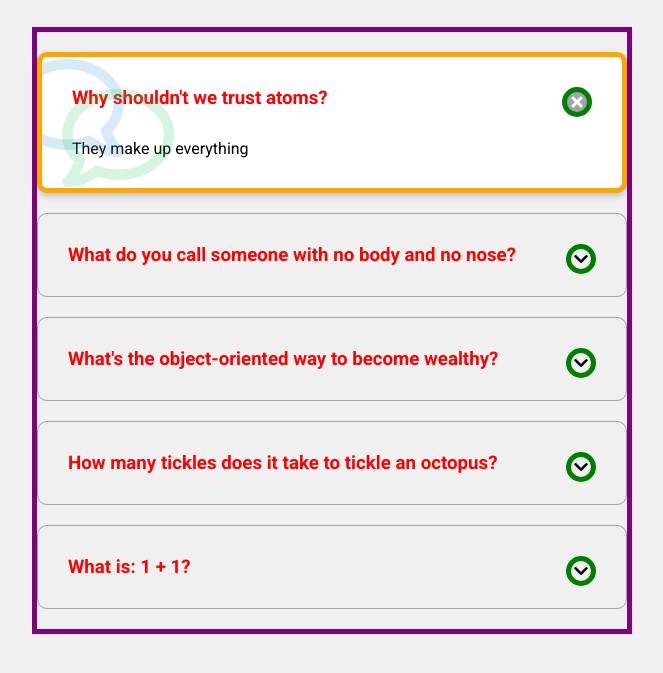
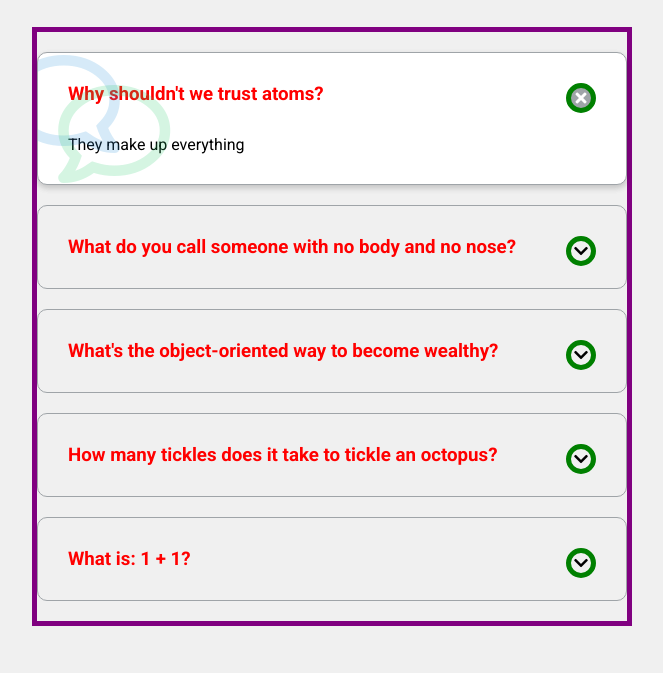
Before and after one commit to elementtest/50_projects, a plain HTML site: page 13-faq/index.html in a window 1280 px wide. Shown: the part 91-764 px from the top of the page, without its empty margins (308-971 px from the left). Drawn offline with Linux system fonts and the light colour scheme.

Commit message:
border box target experimentation

```diff
--- a/13-faq/style.css
+++ b/13-faq/style.css
@@ -23,6 +23,7 @@ h1 {
 }
 
 .faq {
+  border: darkblue solid 5px;
   background-color: transparent;
   border: 1px solid #9fa4a8;
   border-radius: 10px;
@@ -35,7 +36,6 @@ h1 {
 
 .faq.active {
   /* the joke box that is clicked */
-  border: orange solid 5px;
   background-color: #fff;
   box-shadow: 0 3px 6px rgba(0, 0, 0, 0.1), 0 3px 6px rgba(0, 0, 0, 0.1);
 }
```
